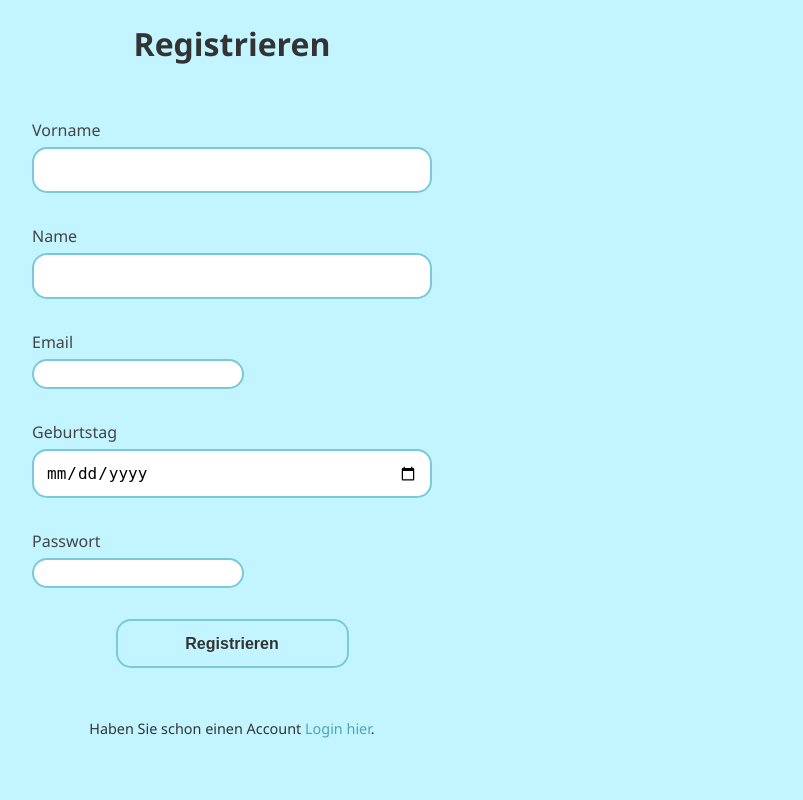
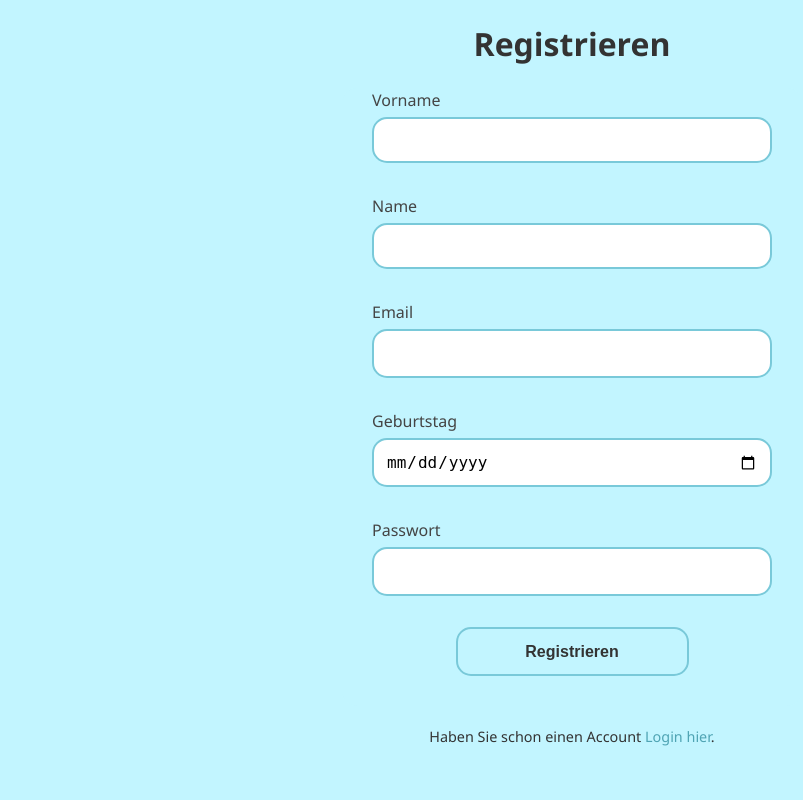
Before and after one commit to elenahaefl/Avina, a PHP site: page /register.html in a window 1280 px wide. Shown: the whole page, without its empty margins (68-871 px from the left). Run offline with PHP 8.4, Linux system fonts and the light colour scheme.

Commit message:
register style

```diff
--- a/css/register.css
+++ b/css/register.css
@@ -30,7 +30,7 @@ form#registerForm {
   width: 90%;
   max-width: 400px;
   background-color: #C2F5FF;
-  padding: 30px;
+  padding: 0px 30px 30px 30px;
   border-radius: 15px;
   gap: 15px;
 }
@@ -58,6 +58,18 @@ input {
 input:focus {
   outline: none;
   border-color: #4fb6c7;
+}
+
+input[type="email"],
+input[type="password"] {
+  width: 100%; /* gleiche Breite wie andere Textboxen */
+  height: 49px; /* gleiche Höhe wie andere Textboxen */
+  box-sizing: border-box;
+  padding: 12px; /* Konsistenz mit anderen Eingabefeldern */
+  border: 2px solid #79C9D9;
+  border-radius: 15px;
+  font-size: 1rem;
+  transition: border-color 0.3s;
 }
 
 /* Buttons */
--- a/css/style.css
+++ b/css/style.css
@@ -16,7 +16,7 @@
 body {
   font-family: Arial, sans-serif;
   margin: 20px;
-  max-width: 600px;
+  max-width: 100vw;
   line-height: 1.5;
 }
 
```
